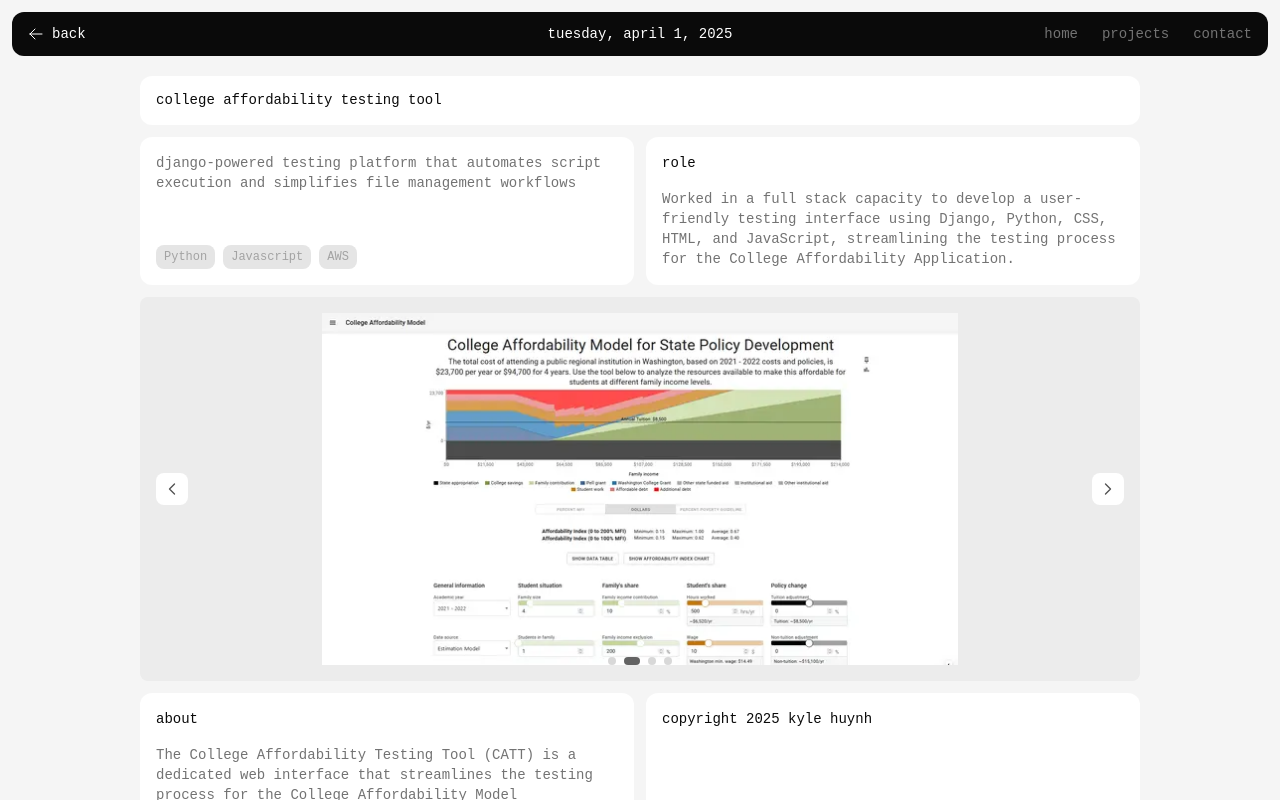
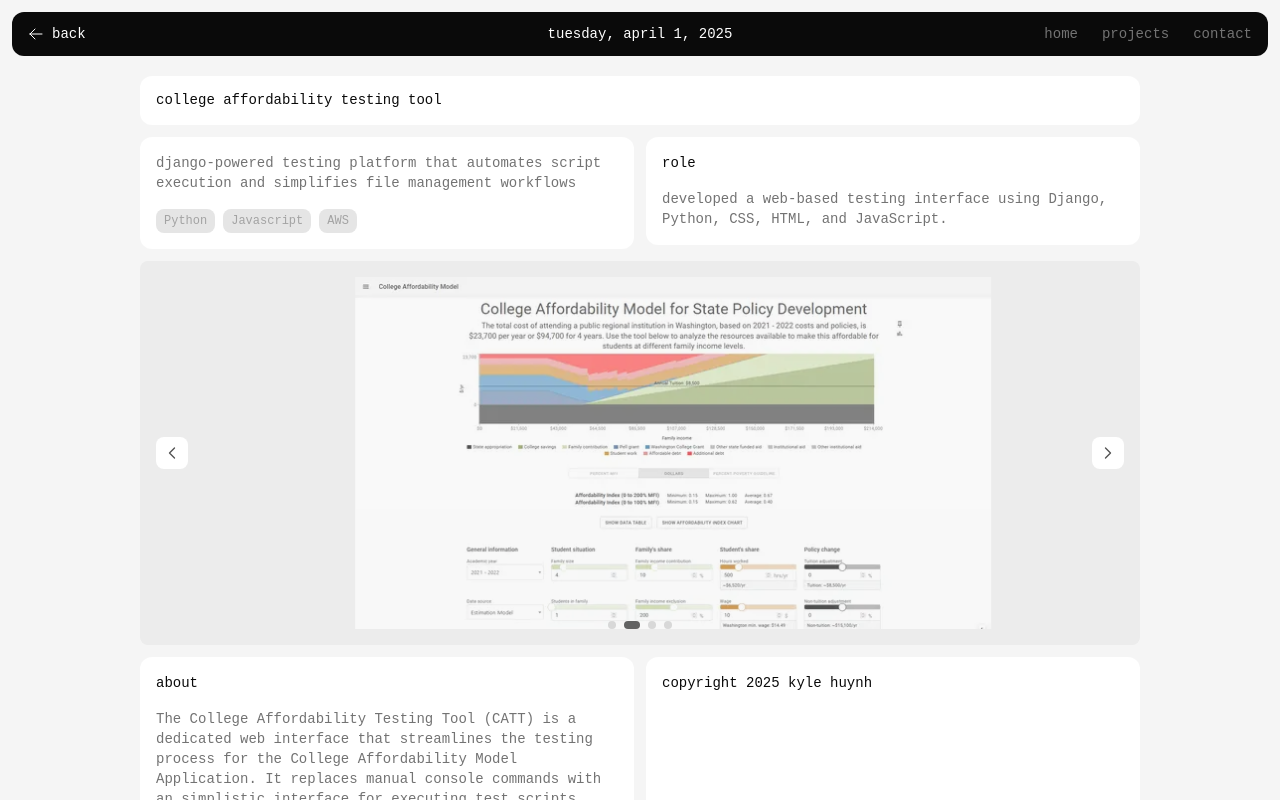
Before and after one commit to kylevh/kylevh-website-v3, a React (Vite) app: page /projects/catt in a window 1280 px wide. Shown: the top 800 px of the page. Built offline with nearby package versions, Linux system fonts and the light colour scheme.

Commit message:
catt role update

```diff
--- a/src/pages/Project/ProjectPages/catt.tsx
+++ b/src/pages/Project/ProjectPages/catt.tsx
@@ -31,7 +31,7 @@ export default function catt({ project }: { project: Project }) {
       <Card className="max-h-fit md:col-start-2">
         <p>role</p>
         <p className="text-neutral-500">
-          Worked in a full stack capacity to develop a user-friendly testing interface using Django, Python, CSS, HTML, and JavaScript, streamlining the testing process for the College Affordability Application.
+          developed a web-based testing interface using Django, Python, CSS, HTML, and JavaScript.
         </p>
       </Card>
 
```
